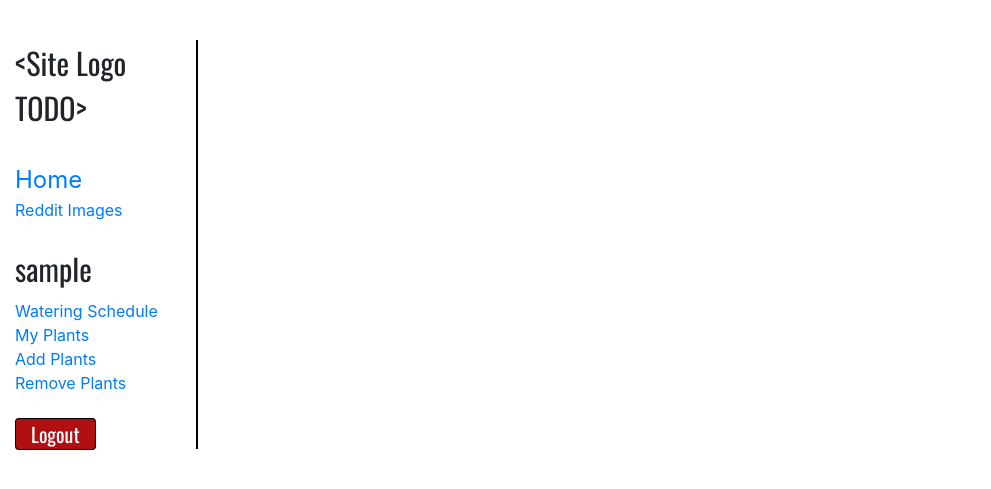
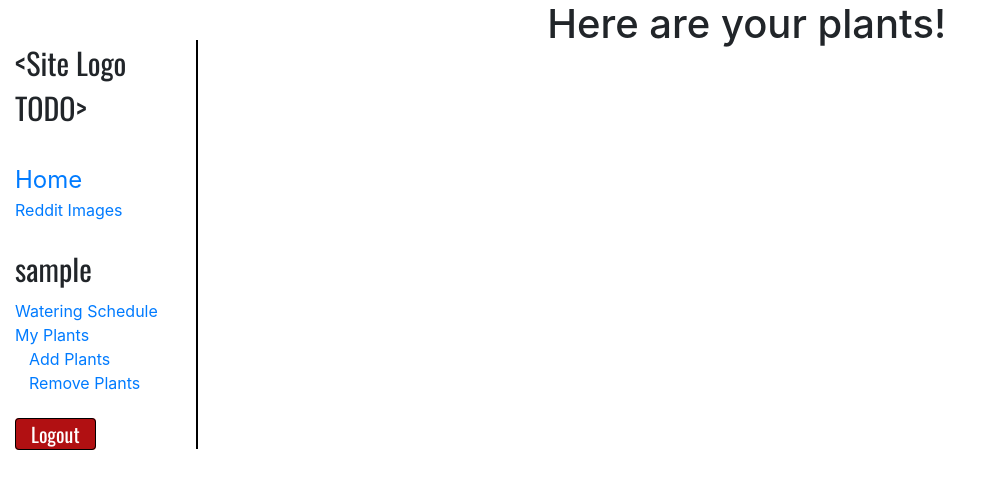
Before and after one commit to JI511/analyze_app, a Django app: page /houseplants/my_plants/ in a window 1280 px wide. Shown: the top 489 px of the page, without its empty margins (0-991 px from the left). Run offline with Django 3.2, Linux system fonts and the light colour scheme; the visitor is signed in with stand-in values (Sample User, id 1); data that the repository does not hold is empty; some libraries are stand-ins or nearby versions.

Commit message:
Added basic html for 'my_plants' and 'remove_plants'

```diff
--- a/houseplants/templates/houseplants/base_generic.html
+++ b/houseplants/templates/houseplants/base_generic.html
@@ -25,8 +25,8 @@
                         <li><label style="font-size: 30px;" class="oswald_midsize">{{ user.get_username }}</label></li>
                         <li><a href="{% url 'houseplants:watering_schedule' %}">Watering Schedule</a></li>
                         <li><a href="{% url 'houseplants:my_plants' %}">My Plants</a></li>
-                        <li><a href="{% url 'houseplants:add_plants' %}">Add Plants</a></li>
-                        <li><a href="{% url 'houseplants:remove_plants' %}">Remove Plants</a></li>
+                        <li style="padding-left: 14px;"><a href="{% url 'houseplants:add_plants' %}">Add Plants</a></li>
+                        <li style="padding-left: 14px;"><a href="{% url 'houseplants:remove_plants' %}">Remove Plants</a></li>
                         <br>
                         <li><a href="{% url 'logout'%}?next={{request.path}}" class="watering_button">Logout</a></li>
                     {% else %}
--- a/houseplants/templates/houseplants/my_plants.html
+++ b/houseplants/templates/houseplants/my_plants.html
@@ -13,7 +13,8 @@
 <body>
 {% block content %}
 
-<div style="display: flex; flex-direction: column; align-items: center;">
+<div class="flex_columns">
+    <h1>Here are your plants!</h1>
     {% for plant in user_plants %}
         <div>
             <label>{{ plant.plant.plant_name }}</label>
--- a/houseplants/views.py
+++ b/houseplants/views.py
@@ -180,4 +180,9 @@ def remove_plants(request):
     :param request:
     :return:
     """
-    return render(request, 'houseplants/remove_plants.html', {})
+    # TODO add logic for removal
+    user_plants = PlantInstance.objects.filter(owner=request.user)
+    template_dict = {
+        'user_plants': user_plants
+    }
+    return render(request, 'houseplants/remove_plants.html', template_dict)
```
Also changed, not shown: houseplants/templates/houseplants/remove_plants.html (+14 -1 lines).
